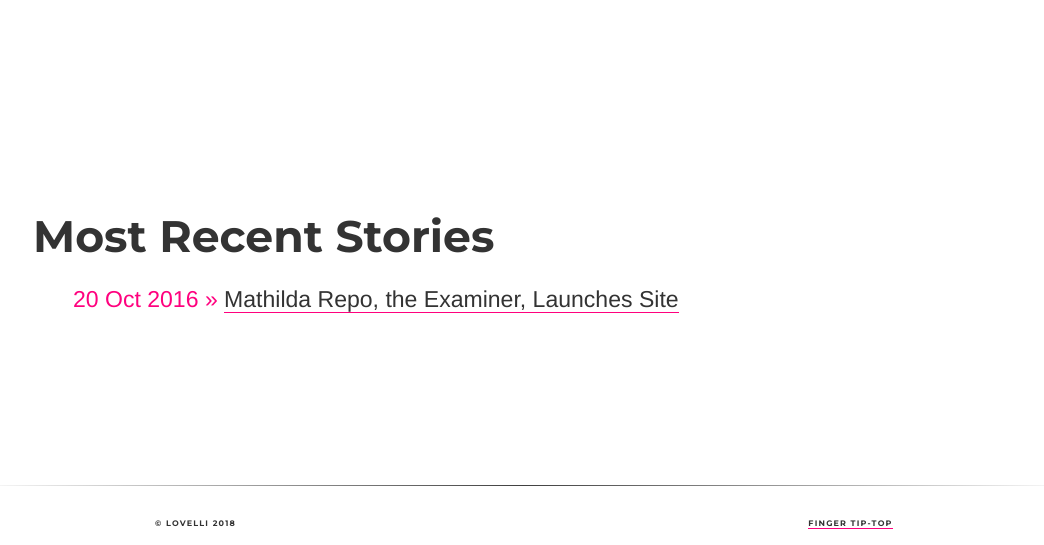
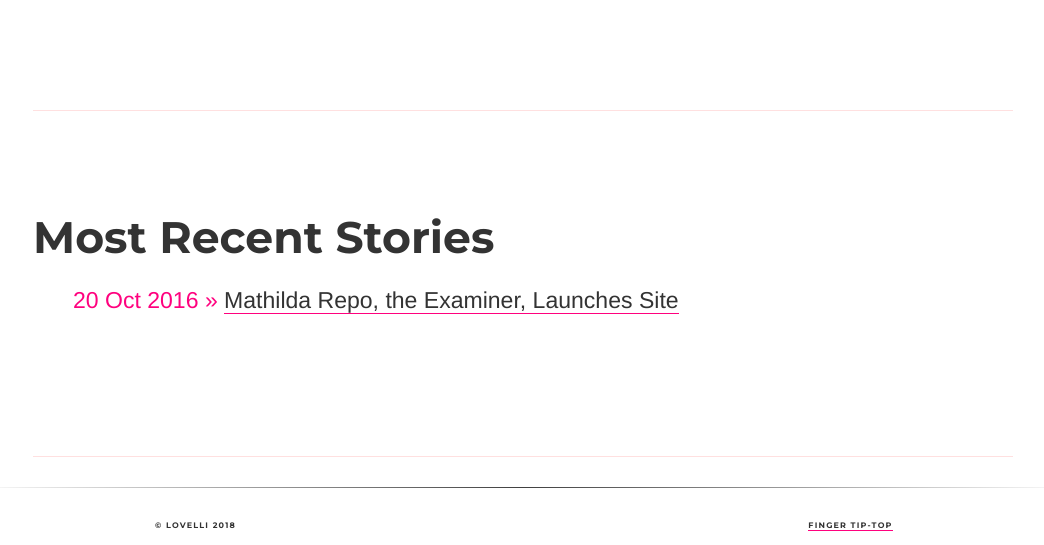
Before and after one commit to ariesti/ariesti.github.io, a Jekyll site: the page built from index.html, in a window 1280 px wide. Shown: the part 708-1253 px from the top of the page, without its empty margins (117-1161 px from the left). Built offline with Jekyll 4.4.1, drawn with Linux system fonts in a browser that asks for light colours.

Commit message:
Update main.css

```diff
--- a/css/main.css
+++ b/css/main.css
@@ -114,7 +114,7 @@
 	padding-top: 100px;
 	padding-bottom: 100px;
 	background-color: #fff;
-	border-bottom: 1px solid ##ffe0e0;
+	border-bottom: 1px solid #ffe0e0;
 }
 
 #middle { padding-top: 30px; padding-bottom: 30px; background-color: #fff; }
```
